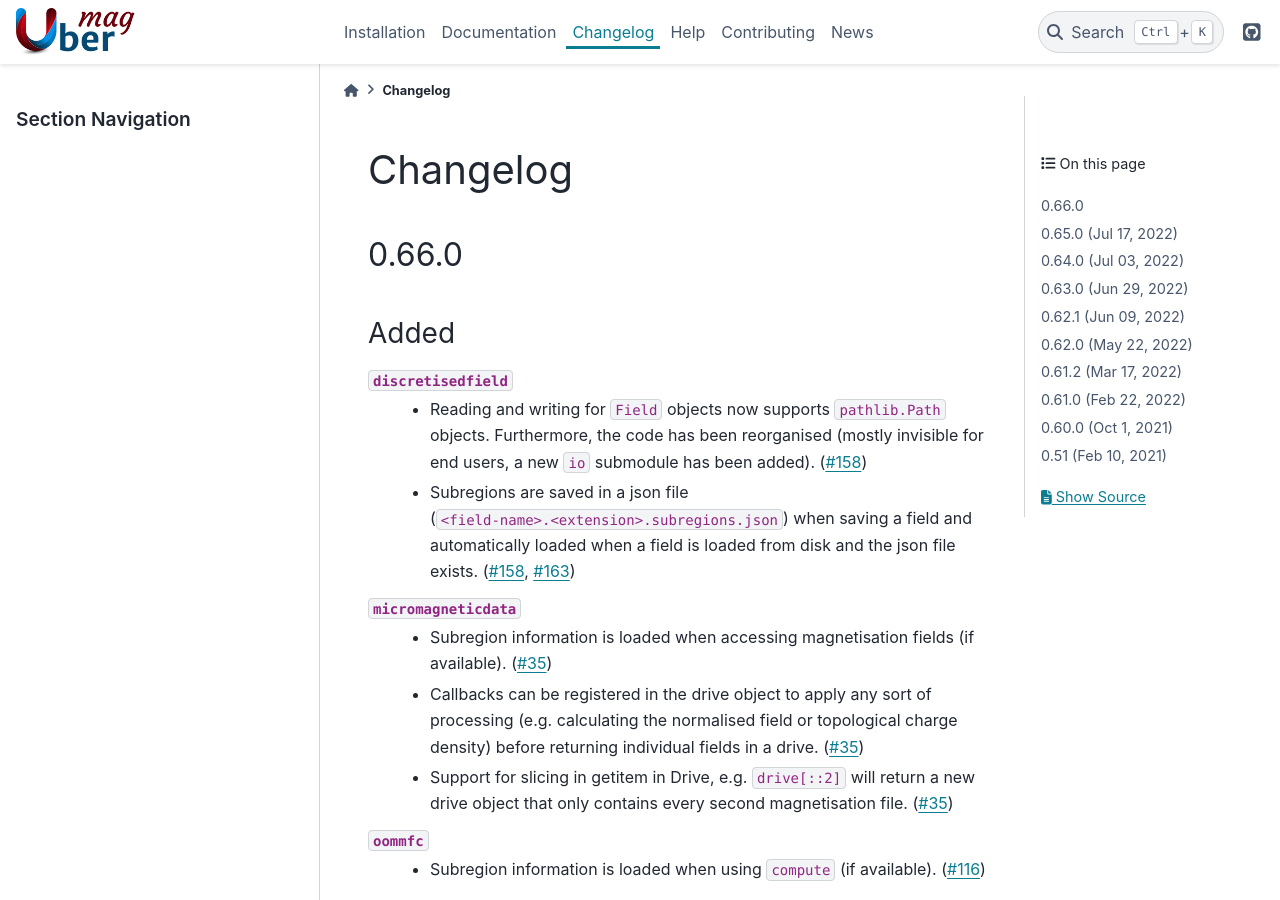
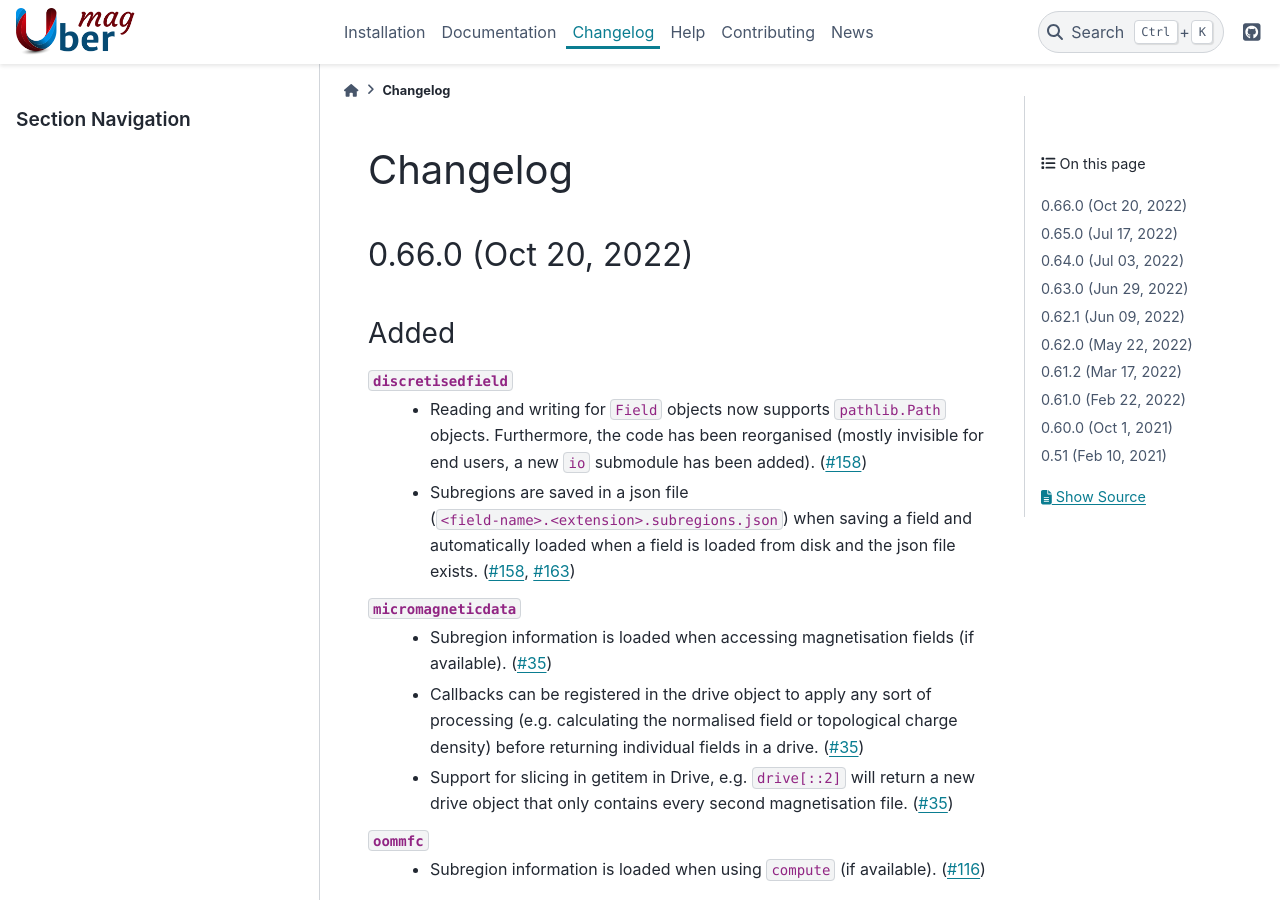
Before and after one commit to ubermag/ubermag.github.io, a Sphinx documentation site: the page built from source/changelog.rst, in a window 1280 px wide and 900 px high. Built offline with Sphinx 7.4.7 and the PyData theme 0.15.4, drawn with Linux system fonts in a browser that asks for light colours; pages that are not in the unit, such as notebooks, are missing from menus.

Commit message:
Add release date for 0.66.0

```diff
--- a/source/changelog.rst
+++ b/source/changelog.rst
@@ -2,8 +2,8 @@
 Changelog
 =========
 
-0.66.0
-======
+0.66.0 (Oct 20, 2022)
+=====================
 
 Added
 -----
```
